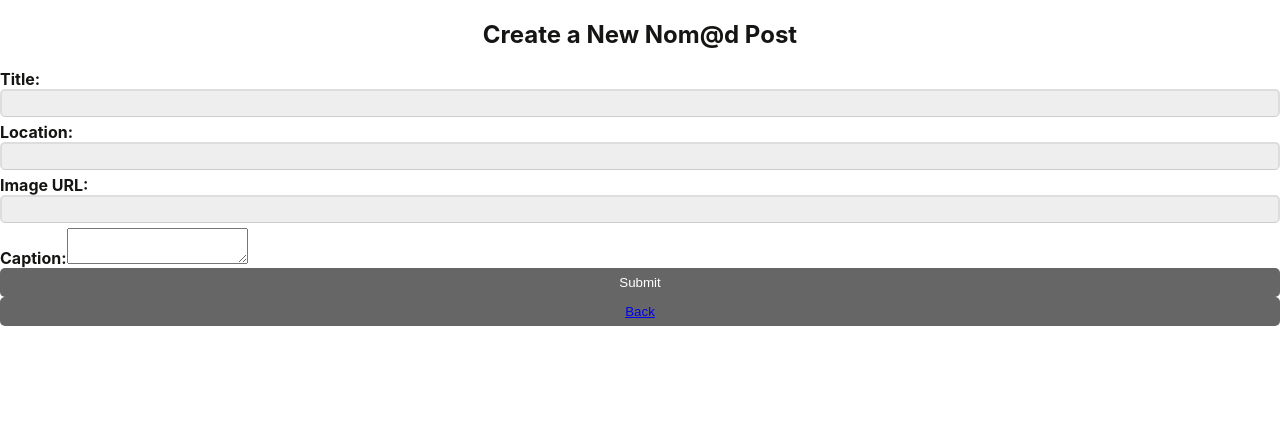
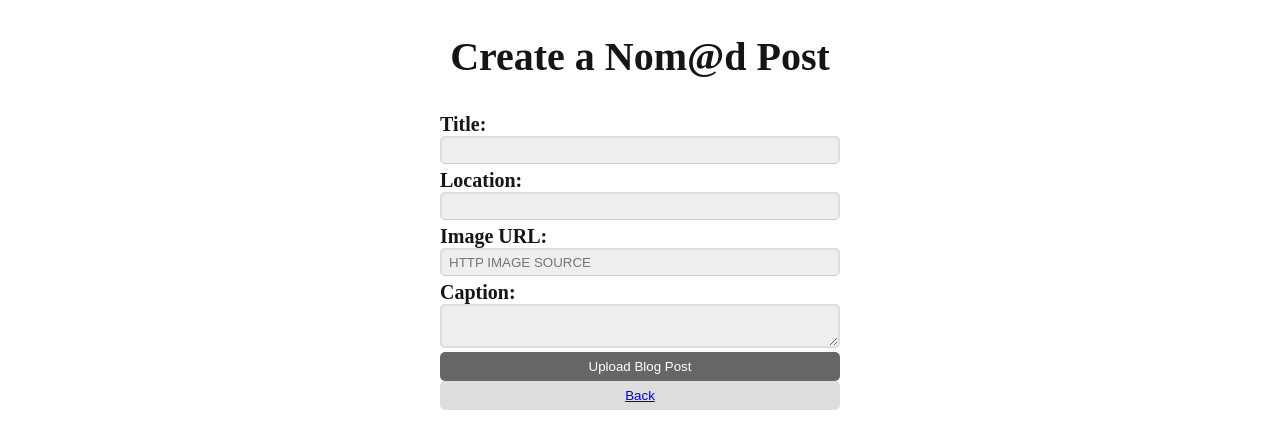
Before and after one commit to Karlilz/Nomad-Frontend, a React (Create React App) app: page /nomad/create in a window 1280 px wide. Shown: the top 448 px of the page. Built offline with nearby package versions, Linux system fonts and the light colour scheme.

Commit message:
fixed styling in create page

```diff
--- a/src/App.css
+++ b/src/App.css
@@ -1,56 +1,7 @@
-/* img {
-  max-width: 100%;
-}
-.App {
-  text-align: center;
-}
-
-.App-logo {
-  height: 40vmin;
-  pointer-events: none;
-}
-
-@media (prefers-reduced-motion: no-preference) {
-  .App-logo {
-    animation: App-logo-spin infinite 20s linear;
-  }
-}
-
-.App-header {
-  background-color: #282c34;
-  min-height: 100vh;
-  display:flex;
-  flex-direction: column;
-  align-items: center;
-  justify-content: center;
-  font-size: calc(10px + 2vmin);
-  color: white;
-}
-
-div.post{
-  display: grid;
-  grid-template-columns: 1fr 1.1fr;
-  gap: 25px;
-}
-div.post div.text h2{
-  margin:0;
-  font-size:1.7rem;
-}
-.App-link {
-  color: #61dafb;
-}
-
-@keyframes App-logo-spin {
-  from {
-    transform: rotate(0deg);
-  }
-  to {
-    transform: rotate(360deg);
-  }
-}
 
 
-/* some css to index page*/
+
+/* CSS INDEX PAGE */
 *{
   box-sizing: border-box;
 }
@@ -65,7 +16,6 @@ main {
   max-width:700px;
   margin: 0 auto;
 }
-
 header{
   display: flex;
   justify-content: space-between;
@@ -73,22 +23,18 @@ header{
   margin-bottom:40px;
   align-items:center;
 }
-
 header a{
   text-decoration:none;
   color:inherit;
 }
-
 header a.logo{
   font-weight:bold;
   font-size:1.5rem;
 }
-
 header nav {
   display: flex;
   gap: 15px;
 }
-
 div.post{
   display: flex;
   grid-template-columns: 1 fr 1.2fr;
@@ -119,7 +65,7 @@ div.post p.summary{
   line-height: 1.4rem;
 }
 
-/* some css to signup and log in pages */
+/* CSS SIGNUP AND LOGIN PAGES*/
 form.login, form.register{
   max-width: 400px;
   margin: 0 auto;
@@ -147,42 +93,7 @@ form h1{
   text-align: center;
 }
 
-/* MainPage.css */
-/* .container {
-  display: flex;
-  justify-content: center;
-  align-items: center;
-  height: 100vh; /* This sets the container to the full viewport height */
-/* } */
-
-/* .post-container {
-  display: flex;
-  flex-wrap: wrap; /* Allow items to wrap to the next row */
-  /* justify-content: center; Center the items horizontally */
-  /* align-items: flex-start; Align items to the top of each column */
-  /* text-align: center; Center text horizontally */
-  /* margin-bottom: 40px; */
-  /* width: 100%; Make sure the container spans the full width */
-/* } */ */
-
-/* .image-container {
-  flex: 0 0 calc(33.33% - 20px); /* Adjust width for three images in a row with spacing */
-  /* margin: 0 10px 20px; Add margin between images and titles */
-  /* box-sizing: border-box; Include padding and border in width calculation */
-/* } */ */
-
-/* .image-container img {
-  width: 100%; /* Make sure the images fill their containers */
-  /* height: auto; /* Maintain aspect ratio */
-  /* max-width: 300px; Set a fixed maximum width for all images */
-  /* max-height: 200px; Set a fixed maximum height for all images */ */
-/* } */ */
-
-/* h2 {
-  margin-top: 10px; /* Adjust margin to move the title closer to the image */
-/* } */ */ */
-
-/* MainPage.css */
+/* CSS MAINPAGE*/
 .main-page-container {
   display: flex;
   flex-direction: column;
@@ -191,22 +102,18 @@ form h1{
   height: 100vh; /* Make the container fill the viewport height */
   padding-left: 20px; /* Add padding to the left */
 }
-
 .post-container {
   display: flex;
   align-items: center; /* Vertically center the content within each post-container */
   margin: 20px; /* Add spacing between post containers */
 }
-
 .image-container {
   margin-right: 20px; /* Add spacing between image and title */
 }
-
 .post-image {
   max-width: 600px; /* Set a fixed maximum width for all images */
   max-height: 600px; /* Set a fixed maximum height for all images */
 }
-
 .post-details {
   flex: 1; /* Allow the title to take up available space */
 }
@@ -249,7 +156,7 @@ form h1{
   background-color: #0056b3; /* Change color on hover */
 }
 
-/* WelcomePage.css */
+/* CSS WELCOME PAGE*/
 .welcome-container {
   text-align: center;
   padding: 20px;
@@ -301,7 +208,7 @@ form h1{
   background-color: black;
 }
 
-/* Your CSS file (e.g., styles.css) */
+/* Your CSS file (e.g., styles.css)
 .page-button {
   display: inline-block;
   padding: 10px 20px;
@@ -317,7 +224,7 @@ form h1{
 
 .page-button:hover {
   background-color: bla;
-}
+} */
 
 
 /* Add this CSS to your stylesheet or component */
@@ -339,3 +246,51 @@ form h1{
 h2 {
   text-align: center; /* Center the title text */
 }
+
+
+/* Add these styles to your CSS file */
+.create-post-form {
+  max-width: 400px; /* Set a maximum width for the form */
+  margin: 0 auto; /* Center the form horizontally */
+}
+
+/* Style for the Submit button */
+.submit-button {
+  width: 100%;
+  display: block;
+  background-color: #666;
+  border: 0;
+  color: #fff;
+  border-radius: 5px;
+  padding: 7px 0;
+  margin-top: 10px; /* Add margin to the top of the Submit button */
+}
+
+/* Style for the Back button */
+.back-button {
+  width: 100%;
+  display: block;
+  background-color: #ddd;
+  border: 0;
+  color: #000;
+  border-radius: 5px;
+  padding: 7px 0;
+  text-align: center; /* Center the text within the Back button */
+  text-decoration: none; /* Remove underlines from the link */
+}
+
+/* Hover effect for the Back button */
+.back-button:hover {
+  background-color: #ccc;
+}
+/* Style for the Comment button
+.comment-button { */
+  /* width: 100%; Set the width to match other form entry boxes */
+  /* display: block;
+  background-color: #666;
+  border: 0;
+  color: #fff;
+  border-radius: 5px;
+  padding: 7px 0; */
+  /* margin-top: 10px; Add margin to the top of the Comment button */
+/* } */
--- a/src/pages/CreatePost.jsx
+++ b/src/pages/CreatePost.jsx
@@ -59,9 +59,6 @@
 // // export default CreatePost;
 
 
-
-
-
 import React, { useState } from 'react';
 import { Link, useNavigate } from 'react-router-dom';
 
@@ -110,32 +107,36 @@ const CreatePost = () => {
 
   return (
     <div>
-      <h2>Create a New Nom@d Post</h2>
-      <form onSubmit={handleSubmit}>
+      <h2 style={{ fontFamily: 'Pacifico', fontSize: '40px' }}>Create a Nom@d Post</h2>
+
+      <form onSubmit={handleSubmit} className="create-post-form">
+
         <div>
-          <label htmlFor="title"><b>Title:</b></label>
+          <label style={{ fontFamily: "Quicksand", fontSize: "20px" }} htmlFor="title"><b>Title:</b></label>
           <input type="text" id="title" name="title" value={post.title} onChange={handleChange}/>
         </div>
 
         <div>
-          <label htmlFor="location"><b>Location:</b></label>
+          <label style={{ fontFamily: "Quicksand", fontSize: "20px" }} htmlFor="location"><b>Location:</b></label>
           <input type="text" id="location" name="location" value={post.location} onChange={handleChange}/>
         </div>
 
         <div>
-          <label htmlFor="image"><b>Image URL:</b></label>
-          <input type="text" id="image" name="image" value={post.image} onChange={handleChange}/>
+          <label style={{ fontFamily: "Quicksand", fontSize: "20px" }} htmlFor="image"><b>Image URL:</b></label>
+          <input type="text" id="image" name="image" value={post.image} onChange={handleChange} placeholder="HTTP IMAGE SOURCE"/>
         </div>
 
         <div>
-          <label htmlFor="caption"><b>Caption:</b></label>
-          <textarea id="caption" name="caption" value={post.caption} onChange={handleChange}></textarea>
+          <label style={{ fontFamily: "Quicksand", fontSize: "20px" }} htmlFor="caption"><b>Caption:</b></label>
+          <textarea id="caption" name="caption" value={post.caption} onChange={handleChange} style={{ width: '100%', padding: '5px 7px', border: '2px solid #ddd', borderRadius: '5px', backgroundColor: '#eee' }}/>
         </div>
 
-        <button type="submit">Submit</button>
-        <button>
-        <Link to="/nomad">Back</Link>
+        <button type="submit" className="comment-button">Upload Blog Post</button>
+
+        <button className="back-button">
+          <Link to="/nomad">Back</Link>
         </button>
+
       </form>
     </div>
   );
--- a/src/pages/LoginPage.jsx
+++ b/src/pages/LoginPage.jsx
@@ -49,7 +49,7 @@ import { useNavigate, Link } from 'react-router-dom';
 const LoginPage = () => {
   const [username, setUsername] = useState('');
   const [password, setPassword] = useState('');
-  const navigate = useNavigate(); // Hook for navigation
+  const navigate = useNavigate();
 
   async function login(e) {
     e.preventDefault();
@@ -60,7 +60,7 @@ const LoginPage = () => {
       credentials: 'include',
     });
     if (response.ok) {
-      navigate('/nomad'); // Redirect to /nomad on successful login
+      navigate('/nomad');
     } else {
       alert('Wrong password');
     }
--- a/src/pages/PostShowPage.jsx
+++ b/src/pages/PostShowPage.jsx
@@ -80,7 +80,6 @@ const PostShowPage = ({ posts, currentUser }) => {
 
   const selectedPost = posts[index];
 
-  // Check if the current user is the author of the post
   const isCurrentUserAuthor = currentUser && currentUser.id === selectedPost.userId;
 
   return (
```
